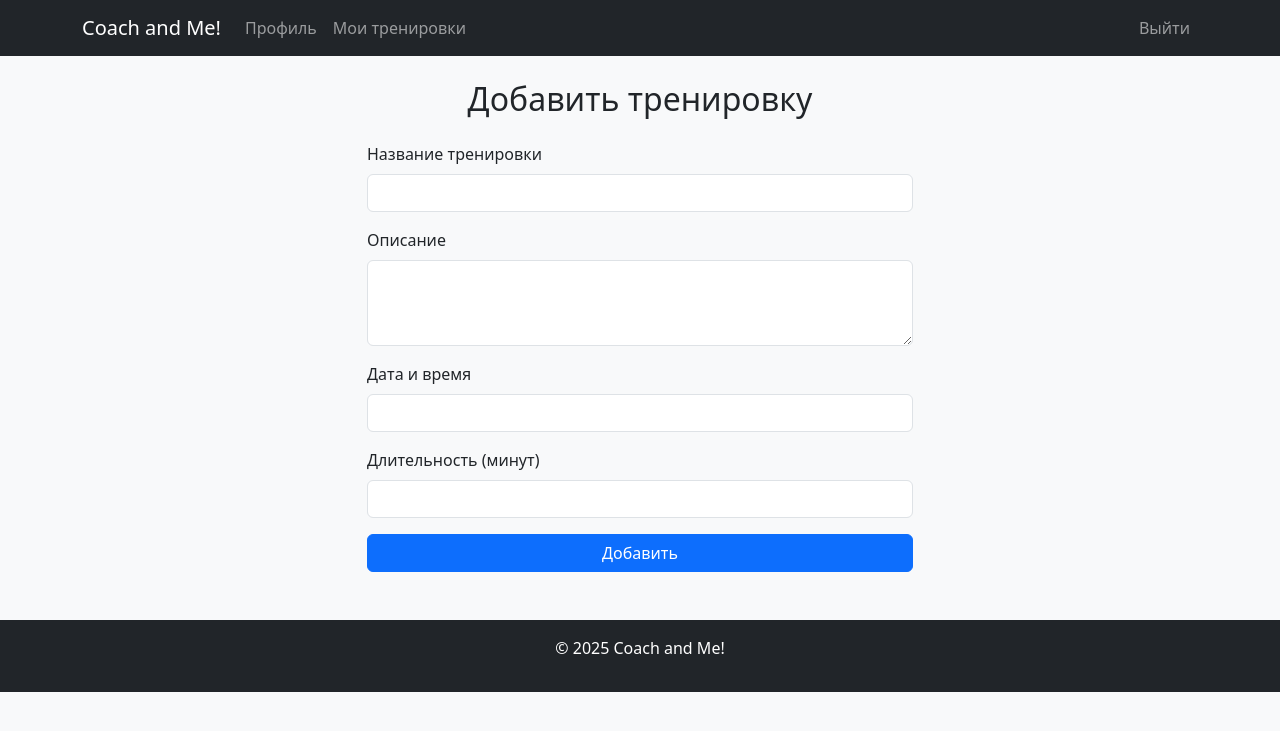
After one commit to KiryukhaMe/coach_and_me, a Flask app: page /add_workout in a window 1280 px wide. The commit adds this page. Shown: the top 731 px of the page. Run offline with Flask 3, Linux system fonts and the light colour scheme; a user stored in the database is signed in.

Commit message:
Add Registration and Login, Add Workout Form

```diff
--- a/app/app.py
+++ b/app/app.py
@@ -1,20 +1,105 @@
-from flask import Flask, render_template
-from flask_login import LoginManager
-
+from flask import Flask, render_template, redirect, url_for, request, flash
+from flask_login import LoginManager, login_user, login_required, logout_user, current_user
 from data import db_session
+from data.users import User
+from data.workouts import Workout
+from forms import LoginForm, RegisterForm, WorkoutForm
+import datetime
+from config import SECRET_KEY, SQLALCHEMY_DATABASE_URI
 
 
 app = Flask(__name__)
-app.config['SECRET_KEY'] = 'kwmconcibcwnqklmsmlknxjwbncbwud'
+app.config['SECRET_KEY'] = SECRET_KEY
 
-# login_manager = LoginManager()
-# login_manager.init_app(app)
+login_manager = LoginManager()
+login_manager.init_app(app)
+login_manager.login_view = 'login'
+
+def main():
+    db_session.global_init(SQLALCHEMY_DATABASE_URI)
+    app.run(debug=True)
+
+@login_manager.user_loader
+def load_user(user_id):
+    db_sess = db_session.create_session()
+    return db_sess.query(User).get(user_id)
 
 @app.route('/')
 def index():
-    return render_template('base.html')
+    return render_template('index.html', title='Coach and Me!')
 
+@app.route('/login', methods=['GET', 'POST'])
+def login():
+    form = LoginForm()
+    if form.validate_on_submit():
+        db_sess = db_session.create_session()
+        user = db_sess.query(User).filter(User.email == form.email.data).first()
+        if user and user.check_password(form.password.data):
+            login_user(user, remember=form.remember_me.data)
+            return redirect(url_for('profile'))
+        flash("Неправильный email или пароль", "danger")
+        return redirect(url_for('login'))
+    return render_template('login.html', title='Coach and Me! - Вход', form=form)
+
+@app.route('/register', methods=['GET', 'POST'])
+def register():
+    form = RegisterForm()
+    if form.validate_on_submit():
+        if form.password.data != form.password_again.data:
+            flash('Пароли не совпадают', 'danger')
+            return redirect(url_for('register'))
+        db_sess = db_session.create_session()
+        if db_sess.query(User).filter(User.email == form.email.data).first():
+            flash('Такой пользователь уже есть', 'danger')
+            return redirect(url_for('register'))
+        user = User(
+            name=form.name.data,
+            email=form.email.data,
+            created_date=datetime.datetime.now()
+        )
+        user.set_password(form.password.data)
+        db_sess.add(user)
+        db_sess.commit()
+        flash('Регистрация прошла успешно!', 'success')
+        return redirect(url_for('login'))
+    return render_template('register.html', title='Coach and Me! - Регистрация', form=form)
+
+@app.route('/logout')
+@login_required
+def logout():
+    logout_user()
+    return redirect(url_for('index'))
+
+@app.route('/profile')
+@login_required
+def profile():
+    return render_template('profile.html', title='Coach and Me! - Профиль')
+
+@app.route('/workouts')
+@login_required
+def workouts():
+    db_sess = db_session.create_session()
+    workouts = db_sess.query(Workout).filter(Workout.user_id == current_user.id).all()
+    return render_template('workouts.html', title='Coach and Me! - Тренировки', workouts=workouts)
+
+@app.route('/add_workout', methods=['GET', 'POST'])
+@login_required
+def add_workout():
+    form = WorkoutForm()
+    if form.validate_on_submit():
+        db_sess = db_session.create_session()
+        workout = Workout(
+            title=form.title.data,
+            description=form.description.data,
+            date=form.date.data,
+            duration=form.duration.data,
+            user_id=current_user.id
+        )
+        db_sess.add(workout)
+        db_sess.commit()
+        flash('Тренировка добавлена!', 'success')
+        return redirect(url_for('workouts'))
+    return render_template('add_workout.html', title='Coach and Me! - Добавить тренировку', form=form)
 
 if __name__ == '__main__':
-    db_session.global_init("app/db/gym.db")
-    app.run()
+    main()
--- /dev/null
+++ b/app/config.py
@@ -0,0 +1,5 @@
+import os
+
+SECRET_KEY = os.urandom(32)
+SQLALCHEMY_DATABASE_URI = 'db/coach_and_me.db'
+SQLALCHEMY_TRACK_MODIFICATIONS = False
--- a/app/data/__all_models.py
+++ b/app/data/__all_models.py
@@ -1,4 +1,2 @@
-from . import users
-from . import workouts
-from . import exercises
-from . import sets
+from data.users import User
+from data.workouts import Workout
--- /dev/null
+++ b/app/forms.py
@@ -0,0 +1,26 @@
+from flask_wtf import FlaskForm
+from wtforms import StringField, PasswordField, SubmitField, TextAreaField, IntegerField, DateTimeField, BooleanField
+from wtforms.validators import DataRequired, Email, EqualTo, Length
+
+
+class LoginForm(FlaskForm):
+    email = StringField('Email', validators=[DataRequired(), Email()])
+    password = PasswordField('Пароль', validators=[DataRequired()])
+    remember_me = BooleanField('Запомнить меня')
+    submit = SubmitField('Войти')
+
+
+class RegisterForm(FlaskForm):
+    name = StringField('Имя', validators=[DataRequired()])
+    email = StringField('Email', validators=[DataRequired(), Email()])
+    password = PasswordField('Пароль', validators=[DataRequired(), Length(min=6)])
+    password_again = PasswordField('Повторите пароль', validators=[DataRequired(), EqualTo('password')])
+    submit = SubmitField('Зарегистрироваться')
+
+
+class WorkoutForm(FlaskForm):
+    title = StringField('Название тренировки', validators=[DataRequired()])
+    description = TextAreaField('Описание')
+    date = DateTimeField('Дата и время', format='%Y-%m-%d %H:%M', validators=[DataRequired()])
+    duration = IntegerField('Длительность (минут)')
+    submit = SubmitField('Добавить')
--- /dev/null
+++ b/app/static/css/style.css
@@ -0,0 +1,20 @@
+body {
+    background-color: #f8f9fa;
+}
+
+.jumbotron {
+    background-color: #fff;
+    padding: 2rem 1rem;
+    margin-bottom: 2rem;
+    border-radius: .3rem;
+    box-shadow: 0 .5rem 1rem rgba(0,0,0,.15);
+}
+
+.card {
+    transition: transform 0.2s;
+}
+
+.card:hover {
+    transform: translateY(-5px);
+    box-shadow: 0 10px 20px rgba(0,0,0,.1);
+}
--- /dev/null
+++ b/app/templates/add_workout.html
@@ -0,0 +1,31 @@
+{% extends "base.html" %}
+
+{% block content %}
+<div class="row justify-content-center">
+    <div class="col-md-6">
+        <h2 class="text-center mb-4">Добавить тренировку</h2>
+        <form method="POST" action="{{ url_for('add_workout') }}">
+            {{ form.hidden_tag() }}
+            <div class="mb-3">
+                {{ form.title.label(class="form-label") }}
+                {{ form.title(class="form-control") }}
+            </div>
+            <div class="mb-3">
+                {{ form.description.label(class="form-label") }}
+                {{ form.description(class="form-control", rows=3) }}
+            </div>
+            <div class="mb-3">
+                {{ form.date.label(class="form-label") }}
+                {{ form.date(class="form-control") }}
+            </div>
+            <div class="mb-3">
+                {{ form.duration.label(class="form-label") }}
+                {{ form.duration(class="form-control") }}
+            </div>
+            <div class="d-grid">
+                {{ form.submit(class="btn btn-primary") }}
+            </div>
+        </form>
+    </div>
+</div>
+{% endblock %}
--- a/app/templates/base.html
+++ b/app/templates/base.html
@@ -1,14 +1,69 @@
 <!DOCTYPE html>
-<html lang="en">
+<html lang="ru">
 <head>
     <meta charset="UTF-8">
-    <meta name="viewport" content="width=device-width, initial-scale=1.0">
-    <title>Coach and Me!</title>
-    <link rel="shortcut icon" href="{{ url_for('static', filename='img/biceps.svg') }}" type="image/x-icon">
-    <link href="https://cdn.jsdelivr.net/npm/bootstrap@5.3.3/dist/css/bootstrap.min.css" rel="stylesheet" integrity="sha384-QWTKZyjpPEjISv5WaRU9OFeRpok6YctnYmDr5pNlyT2bRjXh0JMhjY6hW+ALEwIH" crossorigin="anonymous">
+    <meta name="viewport" content="width=device-width, initial-scale=1">
+    <title>{% block title %}Coach and Me!{% endblock %}</title>
+    <link href="https://cdn.jsdelivr.net/npm/bootstrap@5.3.0/dist/css/bootstrap.min.css" rel="stylesheet">
+    <link href="{{ url_for('static', filename='css/style.css') }}" rel="stylesheet">
 </head>
 <body>
-    <p>Hello, world!</p>
-    <script src="https://cdn.jsdelivr.net/npm/bootstrap@5.3.3/dist/js/bootstrap.bundle.min.js" integrity="sha384-YvpcrYf0tY3lHB60NNkmXc5s9fDVZLESaAA55NDzOxhy9GkcIdslK1eN7N6jIeHz" crossorigin="anonymous"></script>
+    <nav class="navbar navbar-expand-lg navbar-dark bg-dark">
+        <div class="container">
+            <a class="navbar-brand" href="{{ url_for('index') }}">Coach and Me!</a>
+            <button class="navbar-toggler" type="button" data-bs-toggle="collapse" data-bs-target="#navbarNav">
+                <span class="navbar-toggler-icon"></span>
+            </button>
+            <div class="collapse navbar-collapse" id="navbarNav">
+                <ul class="navbar-nav me-auto">
+                    {% if current_user.is_authenticated %}
+                    <li class="nav-item">
+                        <a class="nav-link" href="{{ url_for('profile') }}">Профиль</a>
+                    </li>
+                    <li class="nav-item">
+                        <a class="nav-link" href="{{ url_for('workouts') }}">Мои тренировки</a>
+                    </li>
+                    {% endif %}
+                </ul>
+                <ul class="navbar-nav">
+                    {% if current_user.is_authenticated %}
+                    <li class="nav-item">
+                        <a class="nav-link" href="{{ url_for('logout') }}">Выйти</a>
+                    </li>
+                    {% else %}
+                    <li class="nav-item">
+                        <a class="nav-link" href="{{ url_for('login') }}">Войти</a>
+                    </li>
+                    <li class="nav-item">
+                        <a class="nav-link" href="{{ url_for('register') }}">Регистрация</a>
+                    </li>
+                    {% endif %}
+                </ul>
+            </div>
+        </div>
+    </nav>
+
+    <div class="container mt-4">
+        {% with messages = get_flashed_messages(with_categories=true) %}
+            {% if messages %}
+                {% for category, message in messages %}
+                    <div class="alert alert-{{ category }} alert-dismissible fade show" role="alert">
+                        {{ message }}
+                        <button type="button" class="btn-close" data-bs-dismiss="alert"></button>
+                    </div>
+                {% endfor %}
+            {% endif %}
+        {% endwith %}
+
+        {% block content %}{% endblock %}
+    </div>
+
+    <footer class="bg-dark text-white text-center py-3 mt-5">
+        <div class="container">
+            <p>&copy; 2025 Coach and Me!</p>
+        </div>
+    </footer>
+
+    <script src="https://cdn.jsdelivr.net/npm/bootstrap@5.3.0/dist/js/bootstrap.bundle.min.js"></script>
 </body>
 </html>
```
Also changed, not shown: app/data/exercises.py (deleted, +0 -13 lines), app/data/sets.py (deleted, +0 -17 lines), app/data/users.py (+17 -10 lines), app/data/workouts.py (+9 -11 lines), app/templates/index.html (added, +19 -0 lines), app/templates/login.html (added, +30 -0 lines), app/templates/profile.html (added, +19 -0 lines), app/templates/register.html (added, +34 -0 lines), app/templates/workouts.html (added, +33 -0 lines), app/db/coach_and_me.db (added), app/db/gym.db (deleted).
